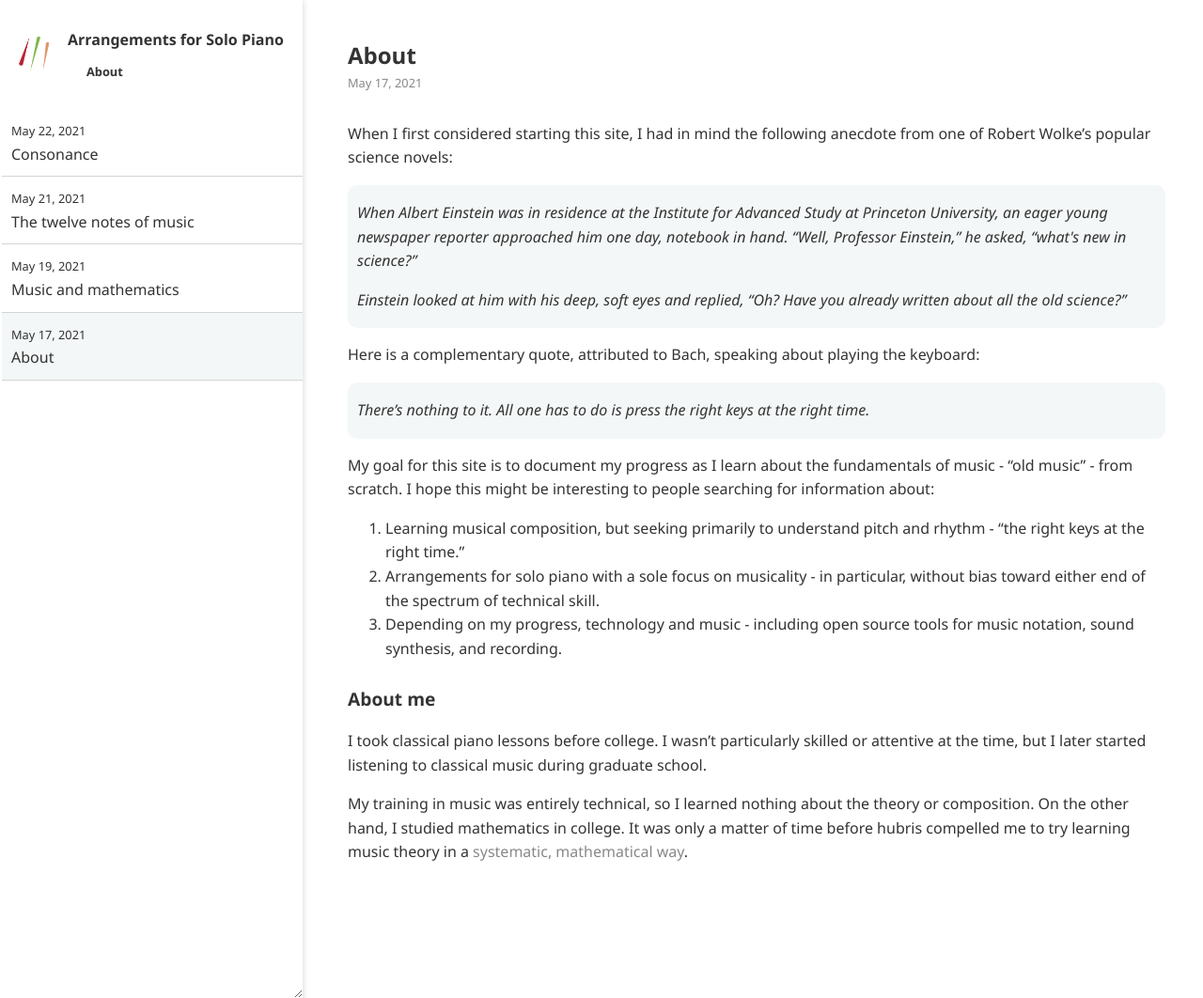
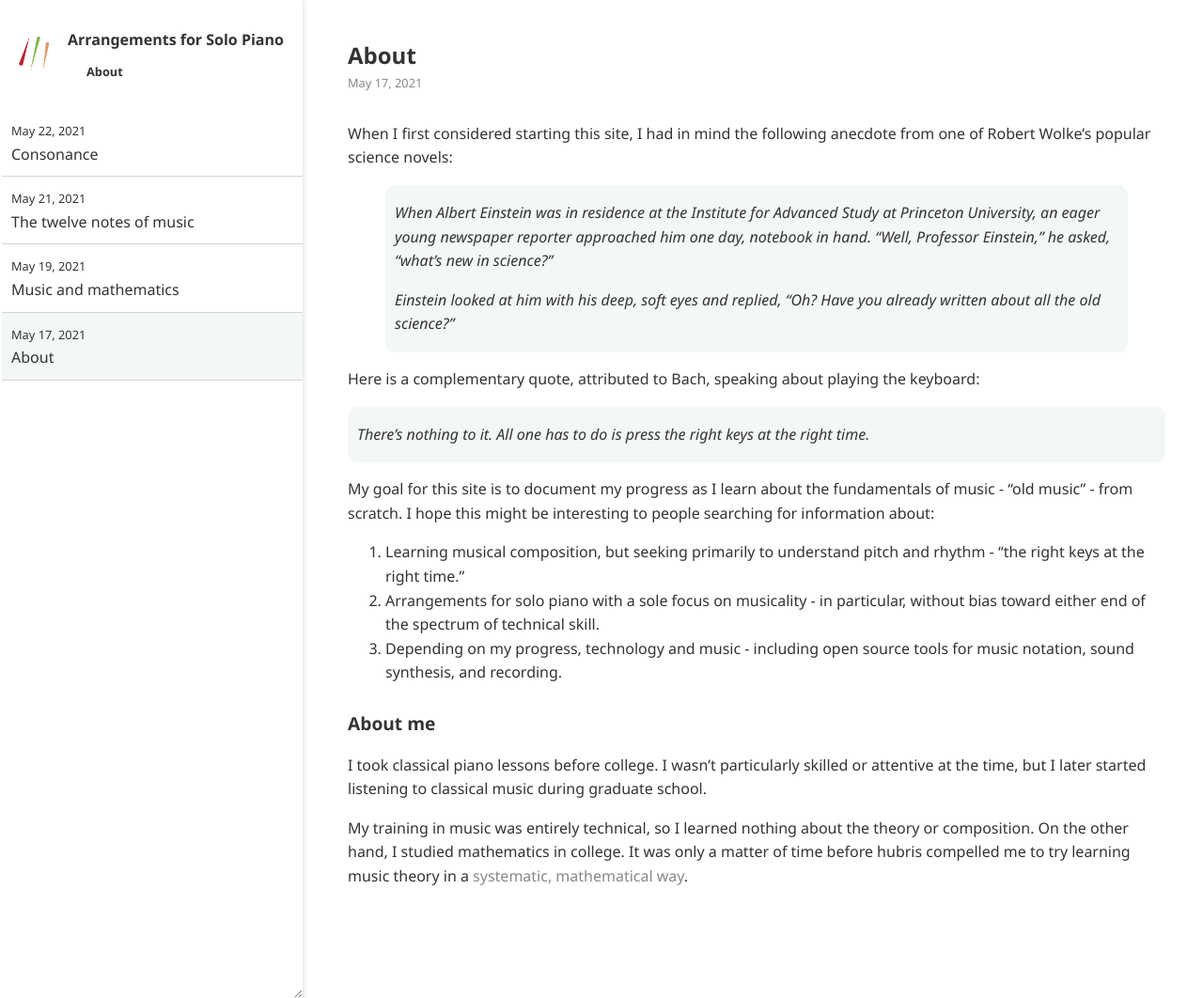
Before and after one commit to ansyblenetwork/arrpiano, a Jekyll site: the page built from _posts/2021-05-17-about.md, in a window 1280 px wide and 1062 px high. Shown: the whole window at 94% size. Built offline with Jekyll 4.4.1, drawn with Linux system fonts in a browser that asks for light colours.

Commit message:
Update 2021-05-17-about.md

```diff
--- a/_posts/2021-05-17-about.md
+++ b/_posts/2021-05-17-about.md
@@ -4,13 +4,9 @@ title: "About"
 
 When I first considered starting this site, I had in mind the following anecdote from one of Robert Wolke's popular science novels:
 
-<div class="media">
-<p>When Albert Einstein was in residence at the Institute for Advanced Study at Princeton University, an eager young newspaper reporter approached him one day, notebook in hand. “Well, Professor Einstein,” he asked, “what's new in science?”</p>
-
-<p>Einstein looked at him with his deep, soft eyes and replied, “Oh? Have you already written about all the old science?”</p>
-</div>
-
-
+> When Albert Einstein was in residence at the Institute for Advanced Study at Princeton University, an eager young newspaper reporter approached him one day, notebook in hand. “Well, Professor Einstein,” he asked, “what's new in science?”
+>
+> Einstein looked at him with his deep, soft eyes and replied, “Oh? Have you already written about all the old science?”
 
 Here is a complementary quote, attributed to Bach, speaking about playing the keyboard:
 
```
